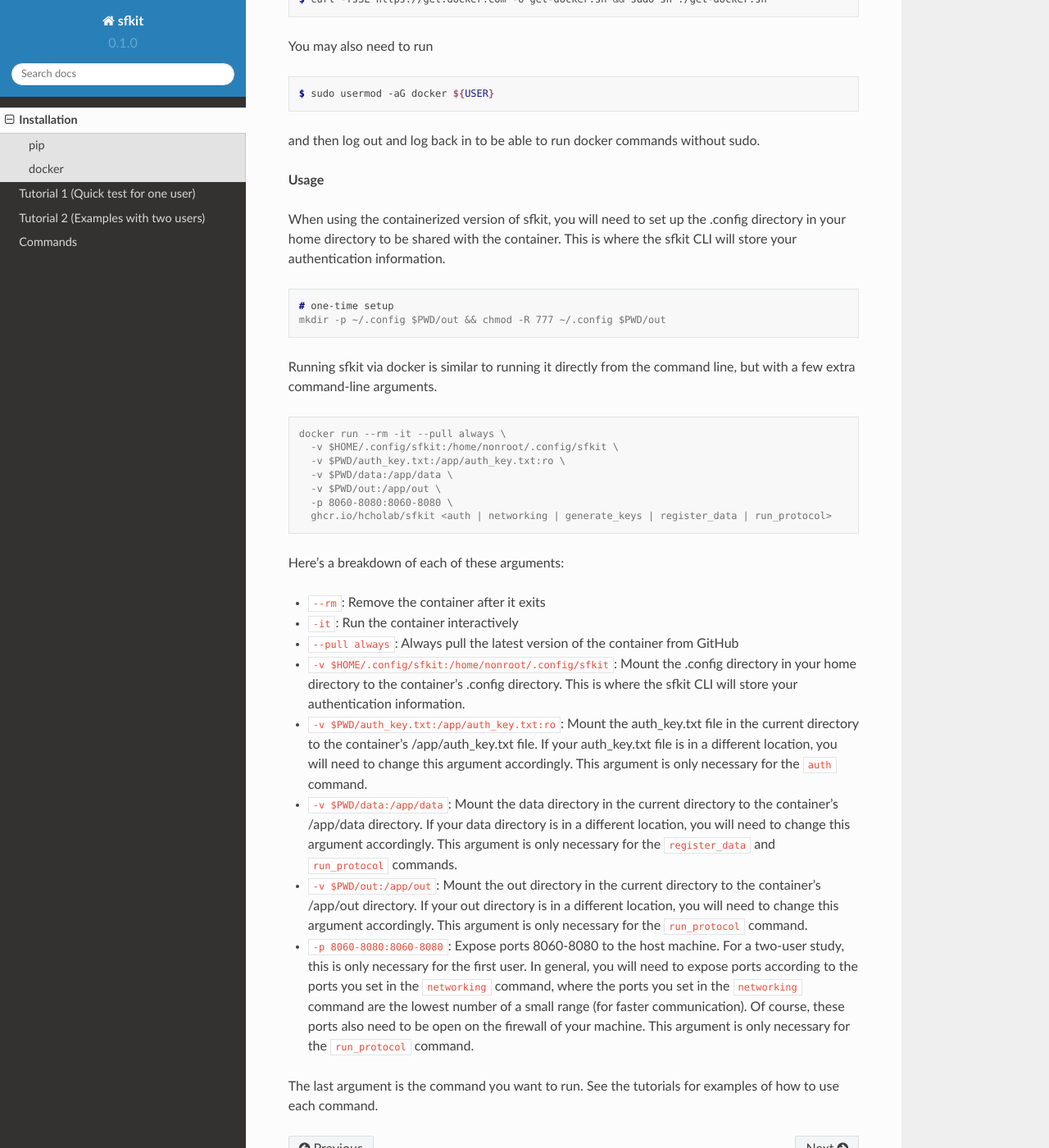
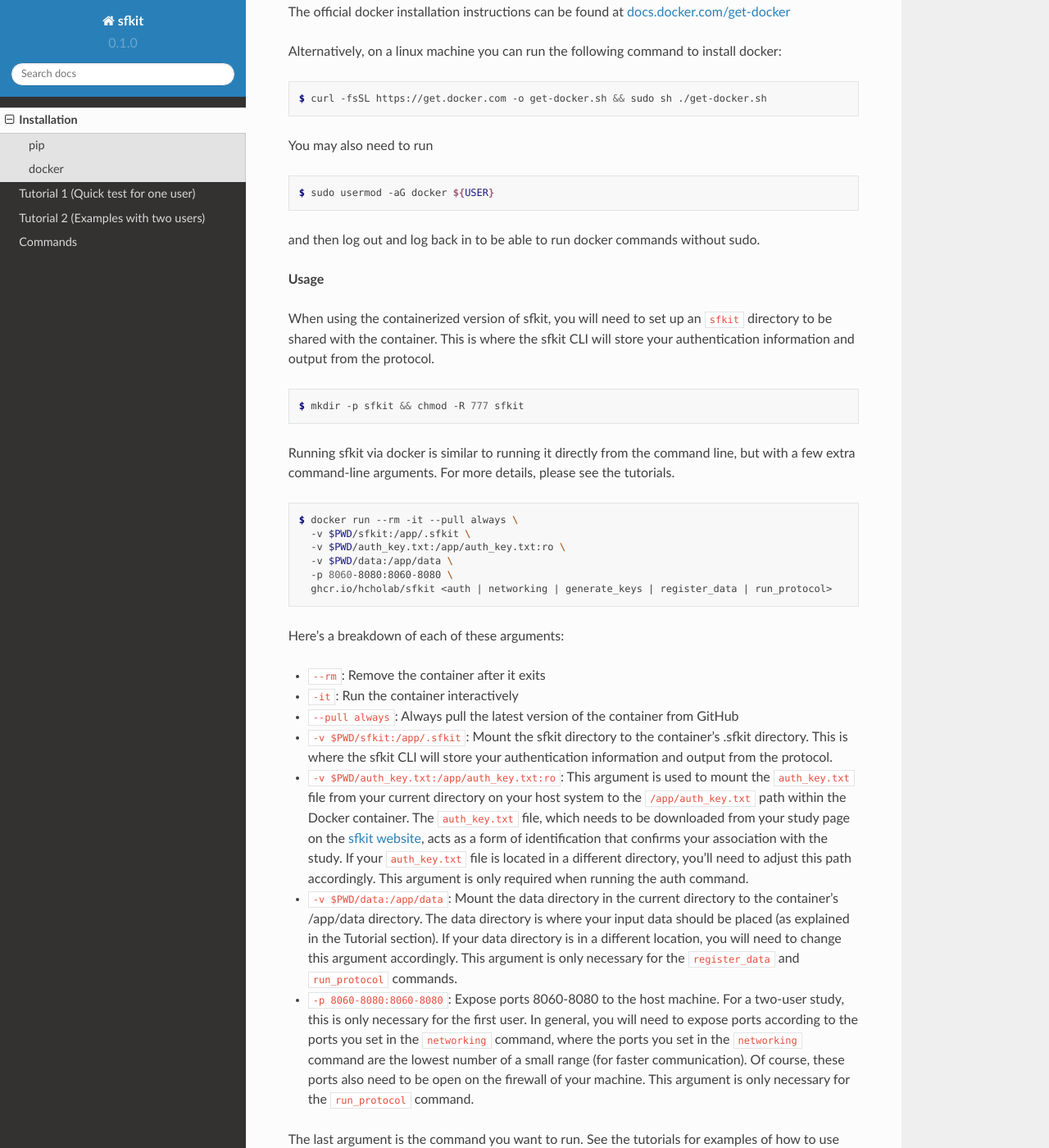
Before and after one commit to hcholab/sfkit, a Sphinx documentation site: the page built from docs/source/installation.rst, in a window 1280 px wide and 1400 px high, scrolled down 883 px. Shown: the whole window at 82% size. Built offline with Sphinx 7.4.7 and the Read the Docs theme 2.0.0, drawn with Linux system fonts in a browser that asks for light colours; some of the changed text lies outside the part shown.

Commit message:
improve docs; simplify docker instructions

```diff
--- a/docs/source/index.rst
+++ b/docs/source/index.rst
@@ -7,8 +7,8 @@ Welcome to the sfkit CLI documentation!
    :align: center
    :class: my-class
 
-The **sfkit CLI** is a collection of command-line interface tools to facilitate privacy perserving and secure genomics analyses with multiple parties.
-It is a companion to the `sfkit <https://sfkit.org/>`_ website.
+The **sfkit CLI** is a collection of command-line interface tools to facilitate privacy preserving and secure genomics analyses with multiple parties.
+It serves as a companion to the `sfkit <https://sfkit.org/>`_ website, by providing a command-line interface for users to run *user-configured* studies utilizing their own compute environments.
 
 Contents
 --------
--- a/docs/source/installation.rst
+++ b/docs/source/installation.rst
@@ -8,8 +8,11 @@ pip
 
 **Prerequisites**
 
-* A Debian or Ubuntu-based system
-* Python 3.9 or later
+* **A Debian or Ubuntu-based system**
+
+This is necessary because the sfkit CLI uses the ``apt`` package manager to install dependencies. If you don't have one on hand, your options include 1. obtaining one via, e.g. Google Cloud VM, 2. using the docker installation option, or 3. using the `auto-configured <https://sfkit.org/instructions>`__ version of sfkit.
+
+* **Python 3.9 or later**
 
 You can install Python with the following command:
 
@@ -47,22 +50,20 @@ and then log out and log back in to be able to run docker commands without sudo.
 
 **Usage**
 
-When using the containerized version of sfkit, you will need to set up the .config directory in your home directory to be shared with the container. This is where the sfkit CLI will store your authentication information.
+When using the containerized version of sfkit, you will need to set up an ``sfkit`` directory to be shared with the container. This is where the sfkit CLI will store your authentication information and output from the protocol.
 
 .. code-block:: console
 
-    # one-time setup
-    mkdir -p ~/.config $PWD/out && chmod -R 777 ~/.config $PWD/out
+    $ mkdir -p sfkit && chmod -R 777 sfkit
 
-Running sfkit via docker is similar to running it directly from the command line, but with a few extra command-line arguments.
+Running sfkit via docker is similar to running it directly from the command line, but with a few extra command-line arguments. For more details, please see the tutorials.
 
 .. code-block:: console
 
-    docker run --rm -it --pull always \
-      -v $HOME/.config/sfkit:/home/nonroot/.config/sfkit \
+    $ docker run --rm -it --pull always \
+      -v $PWD/sfkit:/app/.sfkit \
       -v $PWD/auth_key.txt:/app/auth_key.txt:ro \
       -v $PWD/data:/app/data \
-      -v $PWD/out:/app/out \
       -p 8060-8080:8060-8080 \
       ghcr.io/hcholab/sfkit <auth | networking | generate_keys | register_data | run_protocol>
 
@@ -71,10 +72,9 @@ Here's a breakdown of each of these arguments:
 * ``--rm``: Remove the container after it exits
 * ``-it``: Run the container interactively
 * ``--pull always``: Always pull the latest version of the container from GitHub
-* ``-v $HOME/.config/sfkit:/home/nonroot/.config/sfkit``: Mount the .config directory in your home directory to the container's .config directory. This is where the sfkit CLI will store your authentication information.
-* ``-v $PWD/auth_key.txt:/app/auth_key.txt:ro``: Mount the auth_key.txt file in the current directory to the container's /app/auth_key.txt file. If your auth_key.txt file is in a different location, you will need to change this argument accordingly. This argument is only necessary for the ``auth`` command.
-* ``-v $PWD/data:/app/data``: Mount the data directory in the current directory to the container's /app/data directory. If your data directory is in a different location, you will need to change this argument accordingly. This argument is only necessary for the ``register_data`` and ``run_protocol`` commands.
-* ``-v $PWD/out:/app/out``: Mount the out directory in the current directory to the container's /app/out directory. If your out directory is in a different location, you will need to change this argument accordingly. This argument is only necessary for the ``run_protocol`` command.
+* ``-v $PWD/sfkit:/app/.sfkit``: Mount the sfkit directory to the container's .sfkit directory. This is where the sfkit CLI will store your authentication information and output from the protocol.
+* ``-v $PWD/auth_key.txt:/app/auth_key.txt:ro``: This argument is used to mount the ``auth_key.txt`` file from your current directory on your host system to the ``/app/auth_key.txt`` path within the Docker container. The ``auth_key.txt`` file, which needs to be downloaded from your study page on the `sfkit website <https://sfkit.org>`__, acts as a form of identification that confirms your association with the study. If your ``auth_key.txt`` file is located in a different directory, you'll need to adjust this path accordingly. This argument is only required when running the auth command.
+* ``-v $PWD/data:/app/data``: Mount the data directory in the current directory to the container's /app/data directory. The data directory is where your input data should be placed (as explained in the Tutorial section). If your data directory is in a different location, you will need to change this argument accordingly. This argument is only necessary for the ``register_data`` and ``run_protocol`` commands.
 * ``-p 8060-8080:8060-8080``: Expose ports 8060-8080 to the host machine. For a two-user study, this is only necessary for the first user. In general, you will need to expose ports according to the ports you set in the ``networking`` command, where the ports you set in the ``networking`` command are the lowest number of a small range (for faster communication). Of course, these ports also need to be open on the firewall of your machine. This argument is only necessary for the ``run_protocol`` command.
 
 The last argument is the command you want to run. See the tutorials for examples of how to use each command.
--- a/pyproject.toml
+++ b/pyproject.toml
@@ -1,6 +1,6 @@
 [project]
 name = "sfkit"
-version = "0.0.225"
+version = "0.0.227"
 authors = [{ name = "Simon Mendelsohn", email = "smendels@broadinstitute.org" }]
 description = "Some CLI Tools For The Secure Multi-party Genomic Analysis Website"
 readme = "README.md"
```
Also changed, not shown: docs/source/tutorial.rst (+15 -24 lines), docs/source/tutorial_2.rst (+11 -12 lines), 5 other files.
